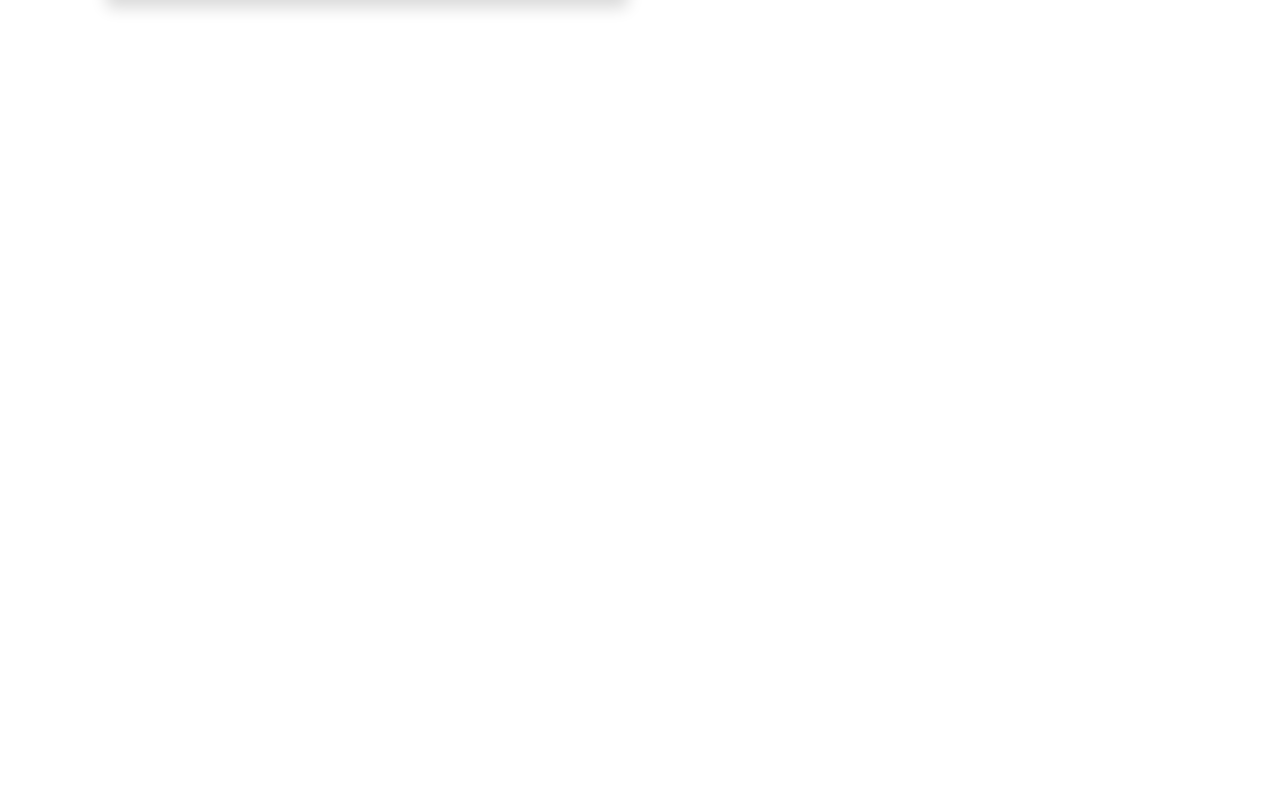
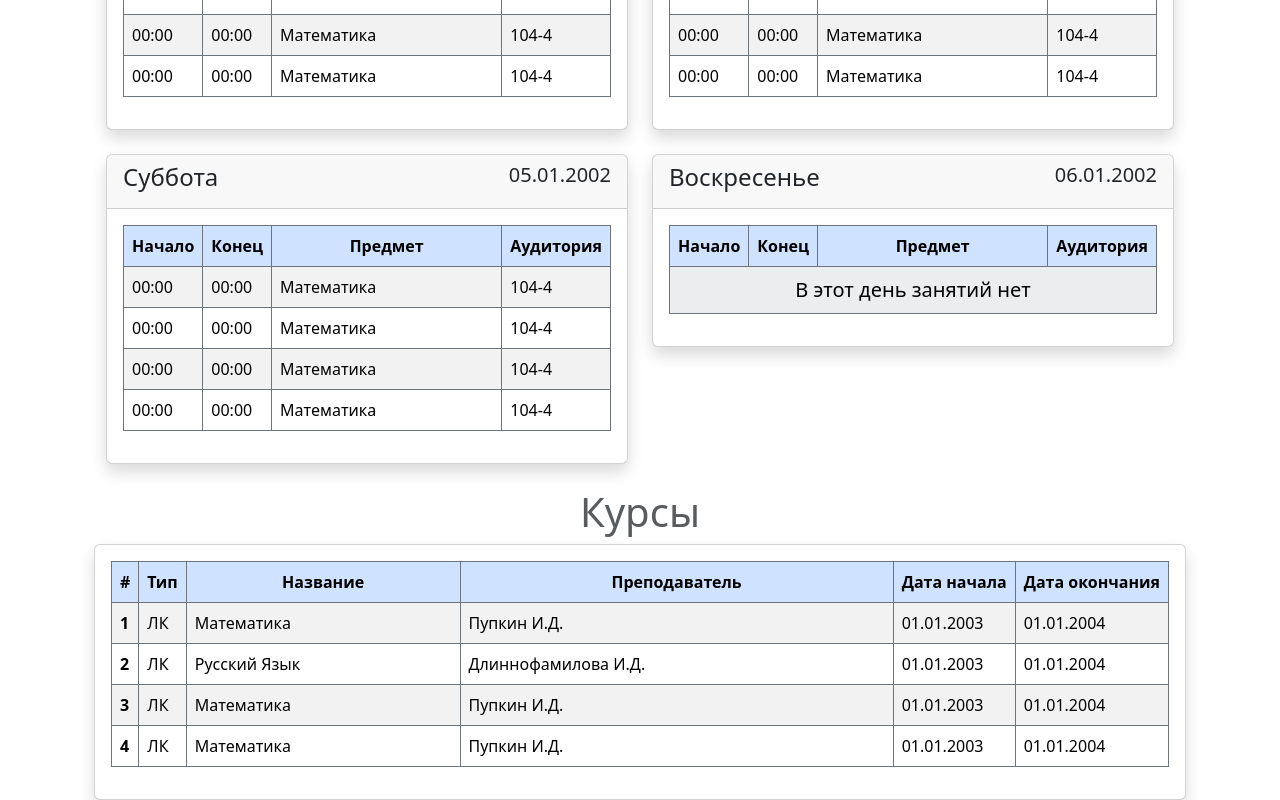
Before and after one commit to Dehydrohaloalkan/ClassMateClient, a React (Vite) app: page / in a window 1280 px wide. Shown: the part 1129-1929 px from the top of the page. Before the commit the page ends 1153 px from the top, so only its background shows below. Built offline with nearby package versions, Linux system fonts and the light colour scheme.

Commit message:
move courses to new card

```diff
--- a/src/App.tsx
+++ b/src/App.tsx
@@ -1,4 +1,4 @@
-import CoursesPage from './components/Courses/CoursesPage';
+import CoursesPage from './components/CoursesPage/CoursesPage';
 import SubGroupPage from './components/Group/SubGroupPage';
 import WholeGroupPage from './components/Group/WholeGroupPage';
 
@@ -8,12 +8,12 @@ function App() {
     return (
         <div className='container p-15'>
             {/* <TableCard /> */}
+
+            <WholeGroupPage />
+
             <SchedulePage />
-
-            {/* <WholeGroupPage />
-            <SubGroupPage /> */}
-
-            {/* <CoursesPage /> */}
+            <CoursesPage />
+            {/* <SubGroupPage /> */}
         </div>
     );
 }
--- /dev/null
+++ b/src/components/CoursesPage/CoursesCard.tsx
@@ -0,0 +1,45 @@
+import { CourseType } from '../../types/Courses';
+import TableCard from '../TableCard/TableCard';
+import { TableHeaderItem } from '../../types/TableCard';
+type Props = {
+    items: CourseType[];
+};
+
+const tableHeader: TableHeaderItem<CourseType>[] = [
+    {
+        title: 'Тип',
+        key: (item) => item.type,
+        fit: true,
+    },
+    {
+        title: 'Название',
+        key: (item) => item.title,
+    },
+    {
+        title: 'Преподаватель',
+        key: (item) => item.teacher,
+    },
+    {
+        title: 'Дата начала',
+        key: (item) => item.startDate.toLocaleDateString('ru-RU'),
+        fit: true,
+    },
+    {
+        title: 'Дата окончания',
+        key: (item) => item.endDate.toLocaleDateString('ru-RU'),
+        fit: true,
+    },
+];
+
+function CoursesCard({ items }: Props) {
+    return (
+        <TableCard<CourseType>
+            tableHeader={tableHeader}
+            tableItems={items}
+            emptyRowText='Текущих курсов нет'
+            addIndexes
+        />
+    );
+}
+
+export default CoursesCard;
--- a/src/components/Courses/CoursesPage.tsx
+++ b/src/components/CoursesPage/CoursesPage.tsx
@@ -1,5 +1,5 @@
-import CoursesTable from './CoursesTable/CoursesTable';
 import { CourseType } from '../../types/Courses';
+import CoursesCard from './CoursesCard';
 
 type Props = {};
 
@@ -38,7 +38,7 @@ function CoursesPage({}: Props) {
     return (
         <div className='container'>
             <h1 className='text-center text-muted'>Курсы</h1>
-            <CoursesTable items={data} />
+            <CoursesCard items={data} />
         </div>
     );
 }
--- a/src/components/SchedulePage/ScheduleCard.tsx
+++ b/src/components/SchedulePage/ScheduleCard.tsx
@@ -28,7 +28,6 @@ const tableHeader: TableHeaderItem<SubjectType>[] = [
     {
         title: 'Предмет',
         key: (item) => item.title,
-        fit: false,
     },
     {
         title: 'Аудитория',
--- a/src/components/SchedulePage/SchedulePage.tsx
+++ b/src/components/SchedulePage/SchedulePage.tsx
@@ -4,7 +4,7 @@ import ScheduleCard from './ScheduleCard';
 
 type Props = {};
 
-const schedule: ScheduleType[] = [
+const data: ScheduleType[] = [
     {
         date: new Date('01.01.2002'),
         subjects: [
@@ -159,32 +159,29 @@ const schedule: ScheduleType[] = [
 function SchedulePage({}: Props) {
     return (
         <div className='container p-4'>
-            <ScheduleHeader
-                startDate={schedule[0].date}
-                endDate={schedule[5].date}
-            />
+            <ScheduleHeader startDate={data[0].date} endDate={data[5].date} />
             <div className='row'>
                 <div className='col g-4'>
-                    <ScheduleCard item={schedule[0]} />
+                    <ScheduleCard item={data[0]} />
                 </div>
                 <div className='col g-4'>
-                    <ScheduleCard item={schedule[1]} />
+                    <ScheduleCard item={data[1]} />
                 </div>
             </div>
             <div className='row '>
                 <div className='col g-4'>
-                    <ScheduleCard item={schedule[2]} />
+                    <ScheduleCard item={data[2]} />
                 </div>
                 <div className='col g-4'>
-                    <ScheduleCard item={schedule[3]} />
+                    <ScheduleCard item={data[3]} />
                 </div>
             </div>
             <div className='row '>
                 <div className='col g-4'>
-                    <ScheduleCard item={schedule[4]} />
+                    <ScheduleCard item={data[4]} />
                 </div>
                 <div className='col g-4'>
-                    <ScheduleCard item={schedule[5]} />
+                    <ScheduleCard item={data[5]} />
                 </div>
             </div>
         </div>
--- a/src/components/TableCard/TableItem.tsx
+++ b/src/components/TableCard/TableItem.tsx
@@ -18,7 +18,7 @@ function TableItem<T>({
     const trClassName = 'table-bordered border-secondary ' + itemColor?.(item);
     return (
         <tr className={trClassName}>
-            {addIndexes && <th className='text-start'>{index}</th>}
+            {addIndexes && <th className='text-start'>{index + 1}</th>}
             {parseInfo.map((parseItem) => (
                 <td className='text-start'>{parseItem.key(item)}</td>
             ))}
--- a/src/types/TableCard.d.ts
+++ b/src/types/TableCard.d.ts
@@ -9,7 +9,7 @@ export type JustifyContentType =
 export type TableHeaderItem<T> = {
     title: string;
     key: (item: T) => string;
-    fit: bool;
+    fit?: bool;
 };
 
 export type TableItemColor =
```
Also changed, not shown: src/components/Courses/CoursesTable/CoursesTable.tsx (deleted, +0 -33 lines), src/components/Courses/CoursesTable/CoursesTableEmptyRow.tsx (deleted, +0 -16 lines), src/components/Courses/CoursesTable/CoursesTableHeader.tsx (deleted, +0 -15 lines), src/components/Courses/CoursesTable/CoursesTableItem.tsx (deleted, +0 -23 lines).
